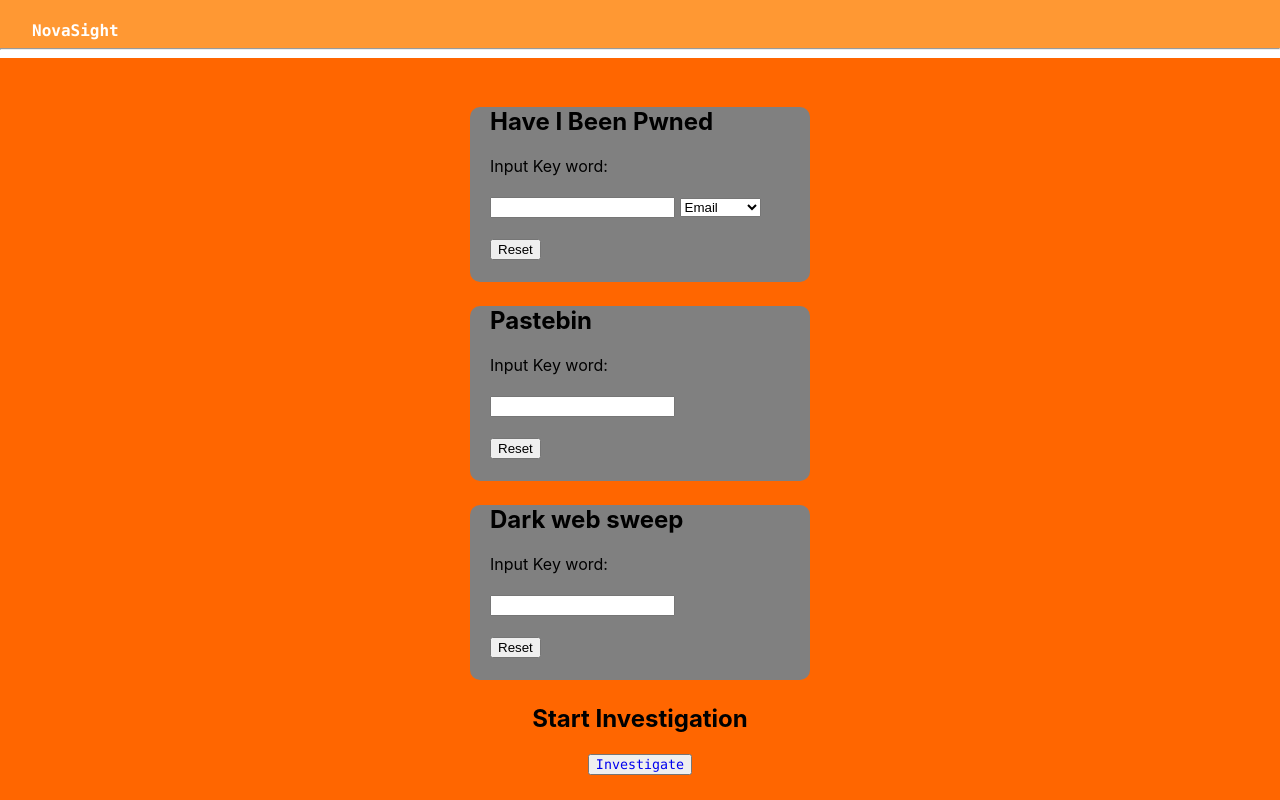
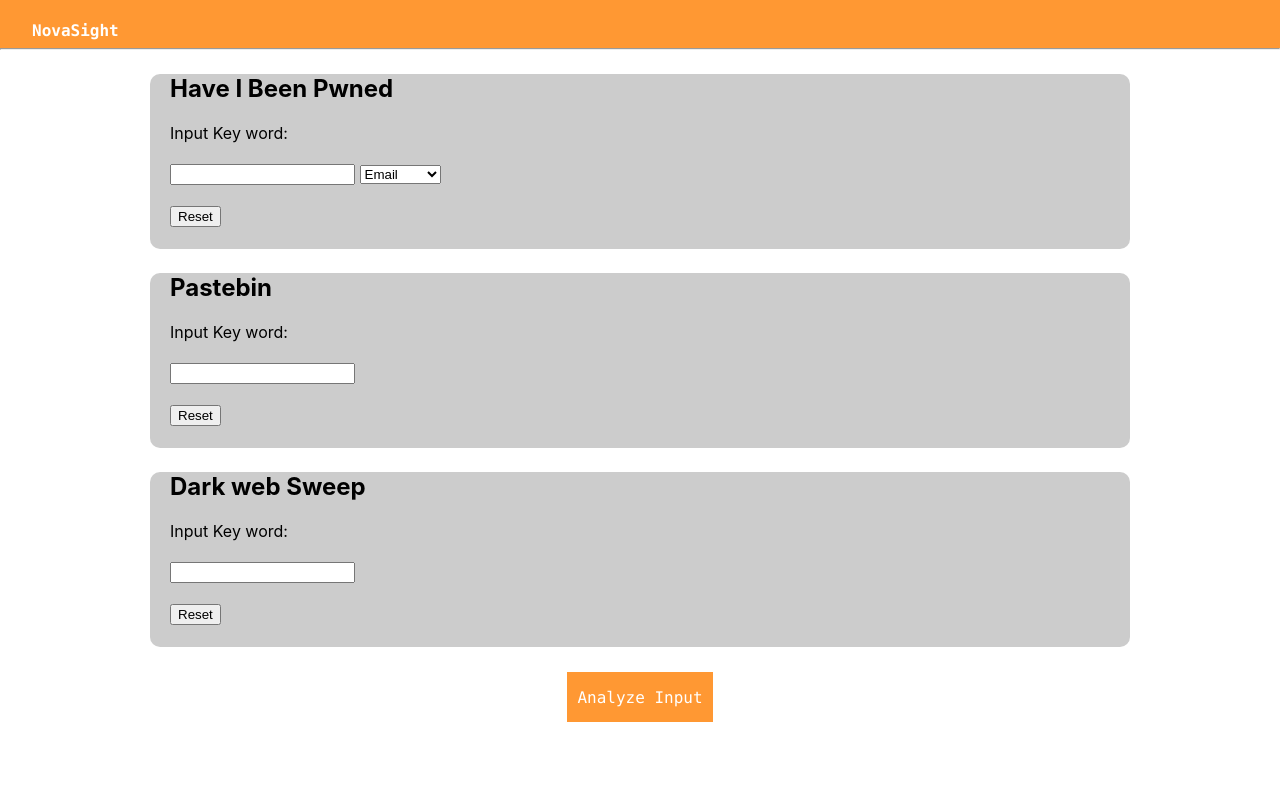
Before and after one commit to gmfoster/Capstone, a React (Create React App) app in the folder novasight_front/: page /startinvestigation in a window 1280 px wide. Built offline with nearby package versions, Linux system fonts and the light colour scheme.

Commit message:
Design tweeks to StartInvestigation page

```diff
--- a/novasight_front/src/StartInvestigation.css
+++ b/novasight_front/src/StartInvestigation.css
@@ -1,9 +1,9 @@
 
 
 div.module{
-  width: 25%;
+  width: 75%;
   height: 175px;
-  background-color: grey;
+  background-color: #cccccc;
   text-align:left;
   border-radius:10px;
   margin:auto;
@@ -14,13 +14,15 @@
     text-align: center;
     margin:auto;
     width:100%;
-    background-color: #FF6600;
-    padding-top: 25px;
-    padding-bottom: 25px;
+    /*background-color: #FF6600;*/
+    /* padding-top: 25px; */
+    padding-bottom: 50px;
 
   }
 
-  h2 {
+
+
+h2 {
     display: block;
     font-size: 1.5em;
     margin-top: 1em;
@@ -29,3 +31,18 @@
     margin-right: 0;
     font-weight: bold;
 }
+
+button {
+    background-color: #FF9833;
+}
+
+div.button_link_start{
+    background-color: #FF9833;
+    /* margin:auto; */
+    margin-top: auto;
+    padding-top:15px;
+    padding-bottom:15px;
+    padding-left:10px;
+    padding-right:10px;
+    display:inline;
+  }
--- a/novasight_front/src/StartInvestigation.js
+++ b/novasight_front/src/StartInvestigation.js
@@ -48,7 +48,7 @@
       <div class="module">
 
         <form>
-        <h2> Dark web sweep </h2>
+        <h2> Dark web Sweep </h2>
                 Input Key word:<br></br><br></br>
         <input type="text" name="darkUserInTxt" value=""></input><br></br><br></br>
         <input type="reset"></input>
@@ -59,10 +59,12 @@
 
 
 
-      <h2>Start Investigation</h2>
-      <button>
-      <Link to='/investigationprogress'><code>   Investigate   </code></Link>
-      </button>
+      <br></br><br></br>
+      <div class="button_link_start"><Link to='/investigationprogress'><code class="button_link">Analyze Input</code></Link></div>
+
+
+
+
 
     </div>
     );
```
